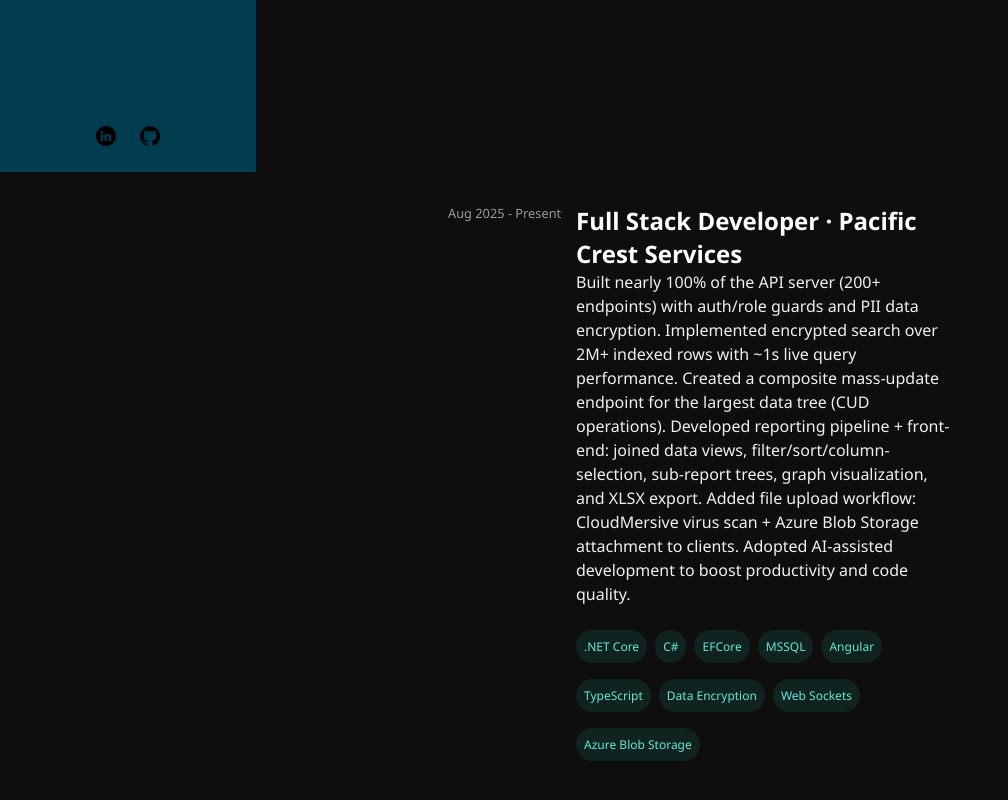
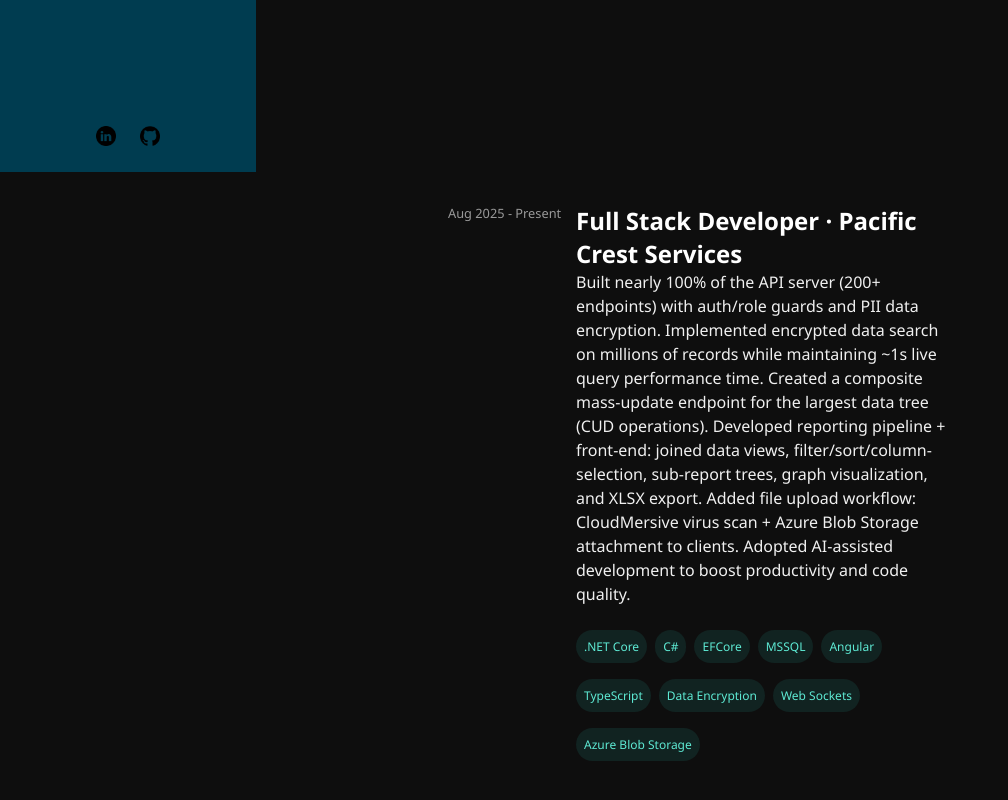
Before and after one commit to Kevinclane/mywebsite, an Angular app: page / in a window 1280 px wide. Shown: the part 628-1428 px from the top of the page, without its empty margins (0-1008 px from the left). Built offline with nearby package versions, Linux system fonts and the light colour scheme.

Commit message:
updates resume

```diff
--- a/src/app/data/constants.ts
+++ b/src/app/data/constants.ts
@@ -41,7 +41,7 @@
             url: 'https://pacificcrestservices.com/',
             accomplishments: `
                 Built nearly 100% of the API server (200+ endpoints) with auth/role guards and PII data encryption.
-                Implemented encrypted search over 2M+ indexed rows with ~1s live query performance.
+                Implemented encrypted data search on millions of records while maintaining ~1s live query performance time.
                 Created a composite mass-update endpoint for the largest data tree (CUD operations).
                 Developed reporting pipeline + front-end: joined data views, filter/sort/column-selection, sub-report trees, graph visualization, and XLSX export.
                 Added file upload workflow: CloudMersive virus scan + Azure Blob Storage attachment to clients.
```
Also changed, not shown: 1 other file (tests, documents, lock files or other folders).
